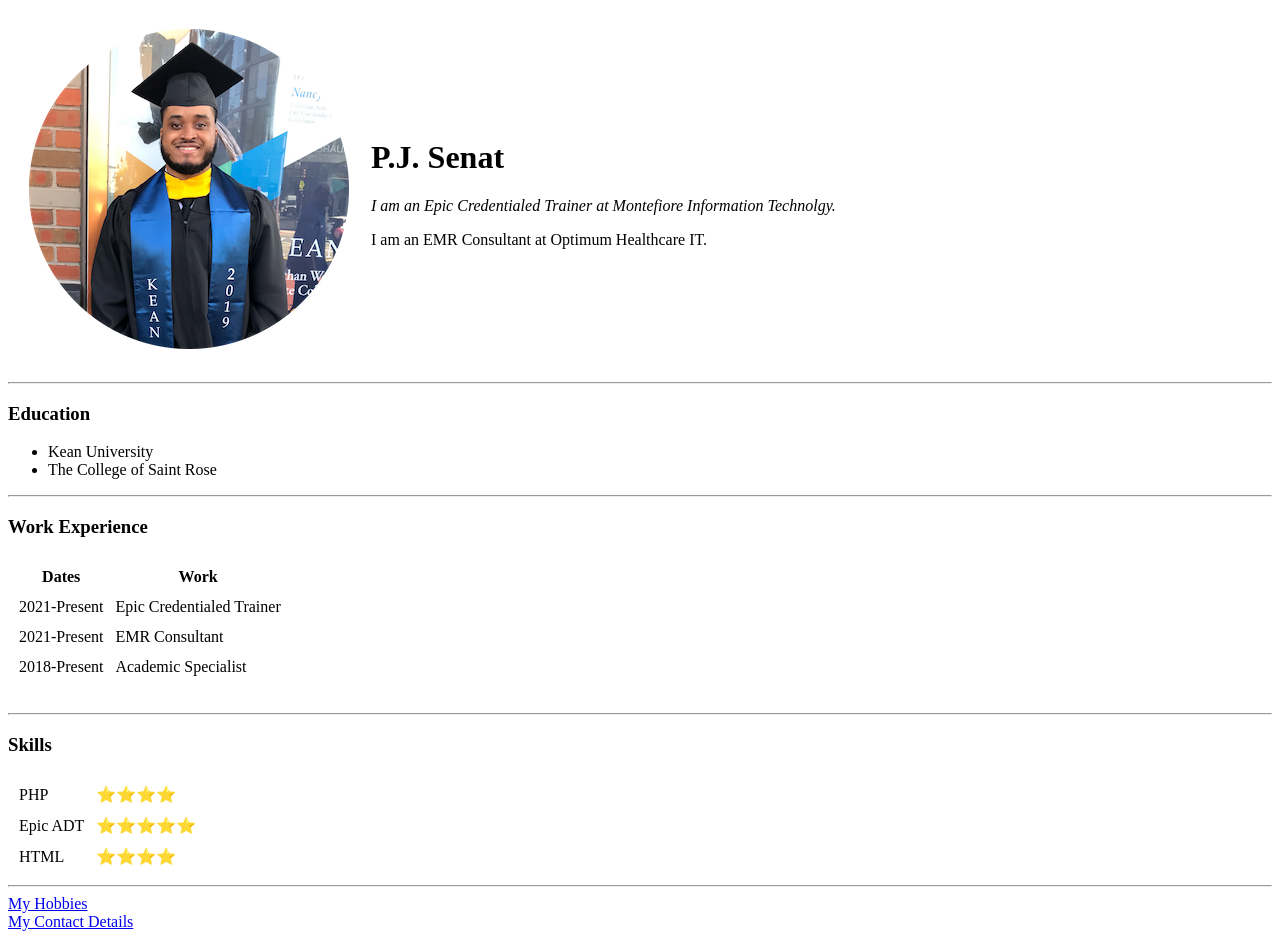
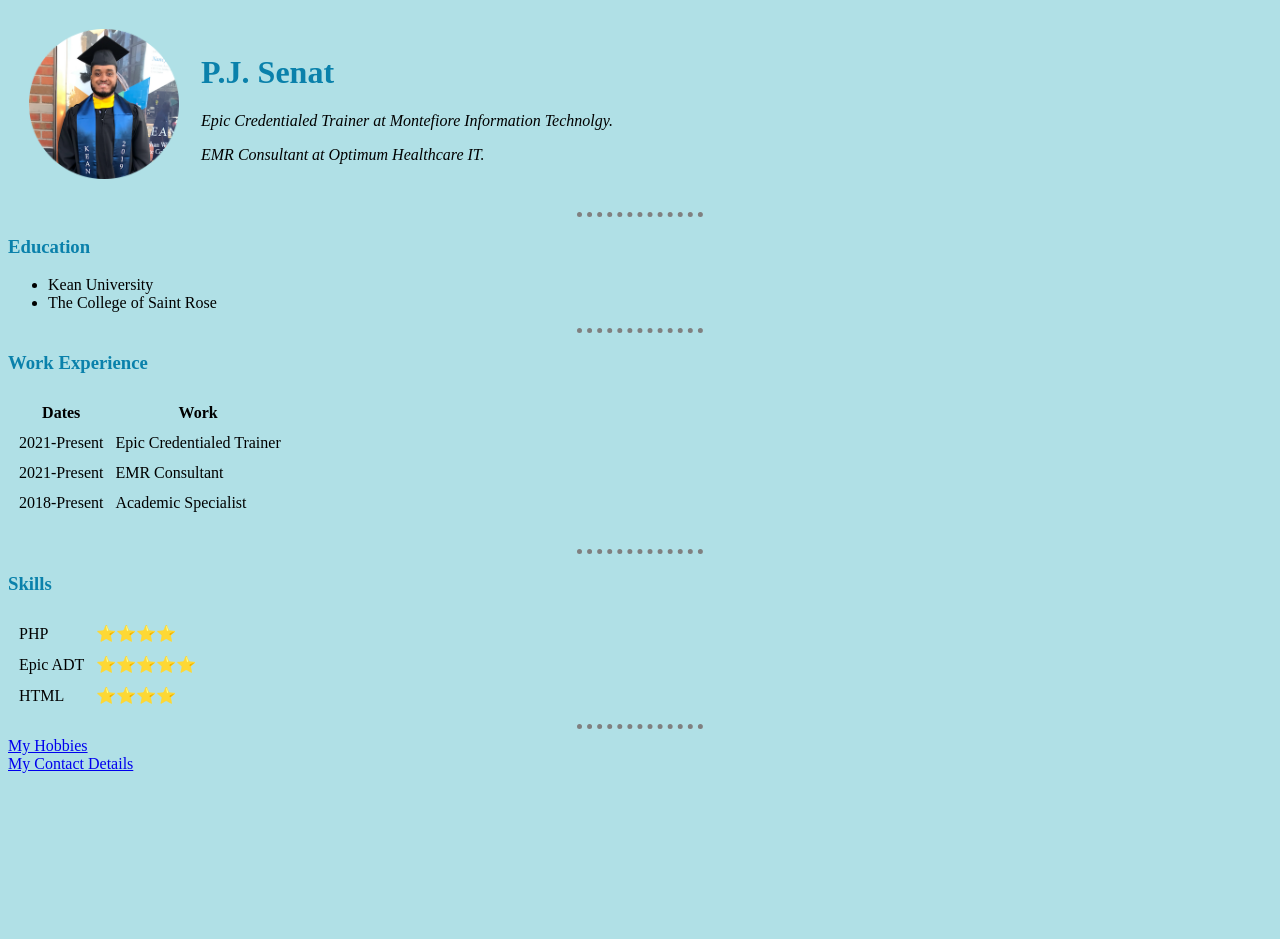
Before and after one commit to pjsenat/cv, a plain HTML site: page index.html in a window 1280 px wide. After the commit the page ends 800 px from the top, so only its background shows below. Drawn offline with Linux system fonts and the light colour scheme.

Commit message:
Add files via upload

```diff
--- /dev/null
+++ b/css/styles.css
@@ -0,0 +1,27 @@
+
+  body{
+    background-color: powderblue;
+  }
+
+  h1
+  {
+    color: #0a81ab;
+
+  }
+
+  h3
+  {
+    color: #0a81ab;
+  }
+
+  hr{
+    border-style: none;
+    border-top-style: dotted;
+    border-color: grey;
+    border-width: 5px;
+    width: 10%;
+  }
+
+  img{
+    height: 150px;
+  }
--- a/index.html
+++ b/index.html
@@ -4,16 +4,17 @@
 <head>
   <meta charset="utf-8">
   <title> PJ's Personal Site</title>
+  <link rel="stylesheet" href="css/styles.css">
 </head>
 
 <body>
   <table cellspacing=20>
     <tr>
-      <td><img src="Images/pj_grad1.png" alt="PJ Profile Picture"></td>
+      <td><img src="images/pj_grad1.png" alt="PJ Profile Picture"></td>
       <td><h1> P.J. Senat</h1>
 
-      <p><em>I am an Epic Credentialed Trainer at Montefiore Information Technolgy.</em></p>
-      <p>I am an EMR Consultant at Optimum Healthcare IT.</p>
+      <p><em>Epic Credentialed Trainer at Montefiore Information Technolgy.</em></p>
+      <p><em>EMR Consultant at Optimum Healthcare IT.</em></p>
     </td>
     </tr>
   </table>
```
Also changed, not shown: images/pj_grad.jpeg (added), images/pj_grad1.png (added).
